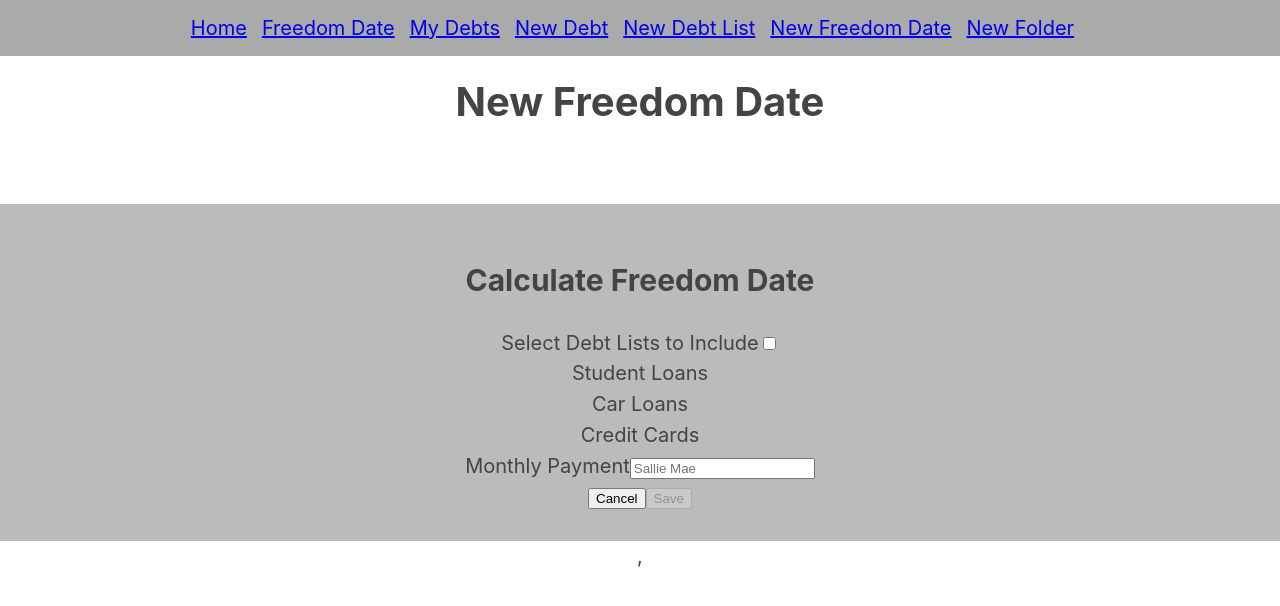
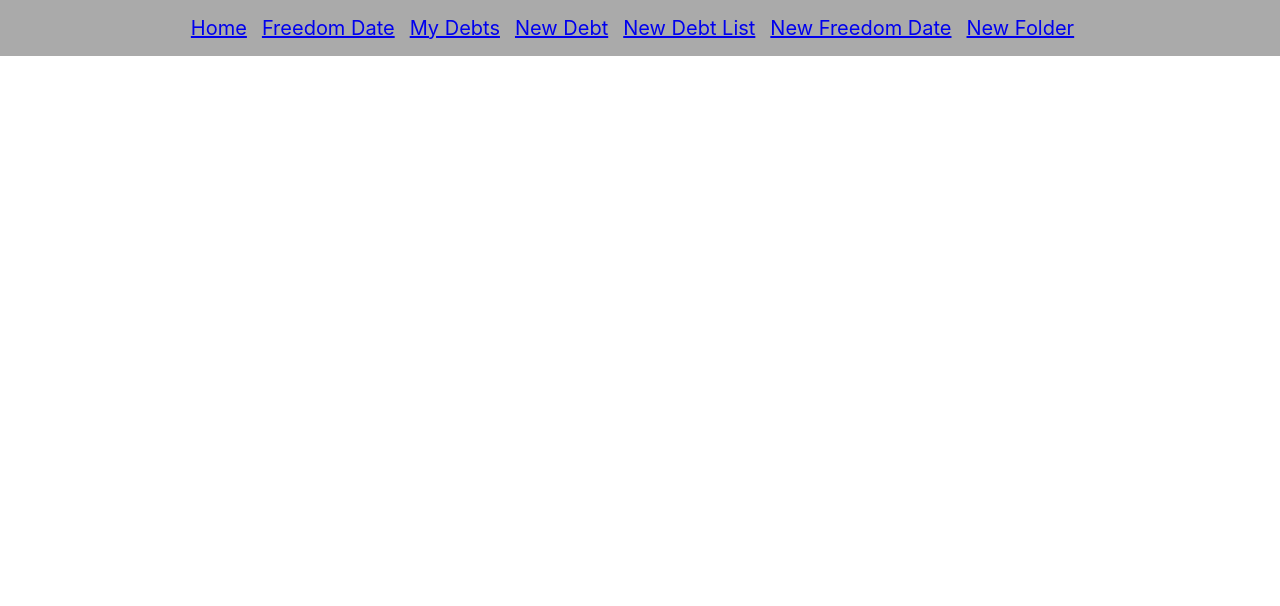
Before and after one commit to LindenDaniels/freedomly-client, a React (Create React App) app: page /new-freedom-date in a window 1280 px wide. Shown: the top 606 px of the page. Built offline with nearby package versions, Linux system fonts and the light colour scheme.

Commit message:
Remove calculate freedom date feature

```diff
--- a/src/App.js
+++ b/src/App.js
@@ -37,12 +37,7 @@ class App extends Component {
                 store={STORE}
               />}
             />
-            <Route
-              path='/freedom-date'
-              render={() => <FreedomDate
-                store={STORE}
-              />}
-            />
+
 
             <Route
               path='/new-debt-list'
@@ -53,12 +48,6 @@ class App extends Component {
             <Route
               path='/new-folder'
               render={() => <NewFolder
-                store={STORE}
-              />}
-            />
-            <Route
-              path='/new-freedom-date'
-              render={() => <CalculateFreedomDate
                 store={STORE}
               />}
             />
--- a/src/Forms/CalculateFreedomDate/CalculateFreedomDate.js
+++ b/src/Forms/CalculateFreedomDate/CalculateFreedomDate.js
@@ -13,8 +13,26 @@ import './CalculateFreedomDate.css';
         formValid: false,
         debtListsValid: false,
         monthlyPaymentValid: false,
-        validationMessage: null
+        validationMessage: null,
+        /*checkboxes: OPTIONS.reduce(
+            (options, option) => ({
+              ...options,
+              [option]: false
+            }),
+        {}
+        )*/
     }
+
+    handleCheckboxChange = changeEvent => {
+        const { name } = changeEvent.target;
+
+        this.setState(prevState => ({
+          checkboxes: {
+            ...prevState.checkboxes,
+            [name]: !prevState.checkboxes[name]
+          }
+        }));
+      };
 
 updateFormEntry(e) {
         const name = e.target.name;
@@ -128,15 +146,16 @@ updateFormEntry(e) {
     render() {
         const folders = this.props.store.folders
 
-        const options = folders.map((folder) => {
+       /*const options = folders.map((folder) => {
             return (
                 <option
                     key={folder.id}
                     id={folder.id}>
                     {folder.name}
                 </option>
-            )
-        })
+
+        })*/
+
 
 
         return (
@@ -155,7 +174,7 @@ updateFormEntry(e) {
                                 type="checkbox"
                                 className="field"
                                 name="debtFolder"
-                                value={options}
+                                /*value={options}*/
                                 id="debtFolder"
                                 aria-label="folder"
                                 aria-required="true"
@@ -163,7 +182,7 @@ updateFormEntry(e) {
                                 onChange={e => this.updateFormEntry(e)}>
 
                     </input>
-                    {options}
+
 
                 </div>
                 <div className="form-section">
```
